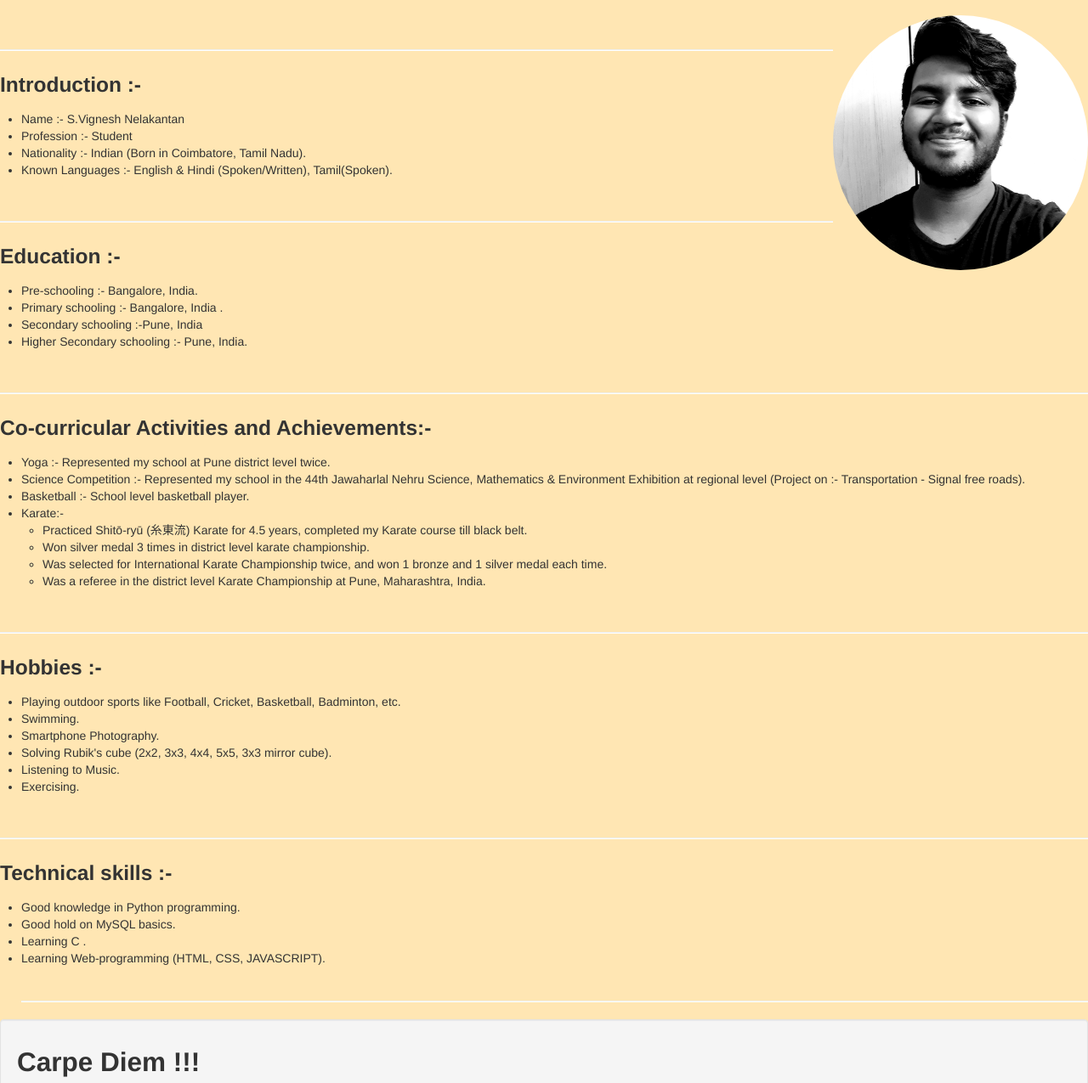
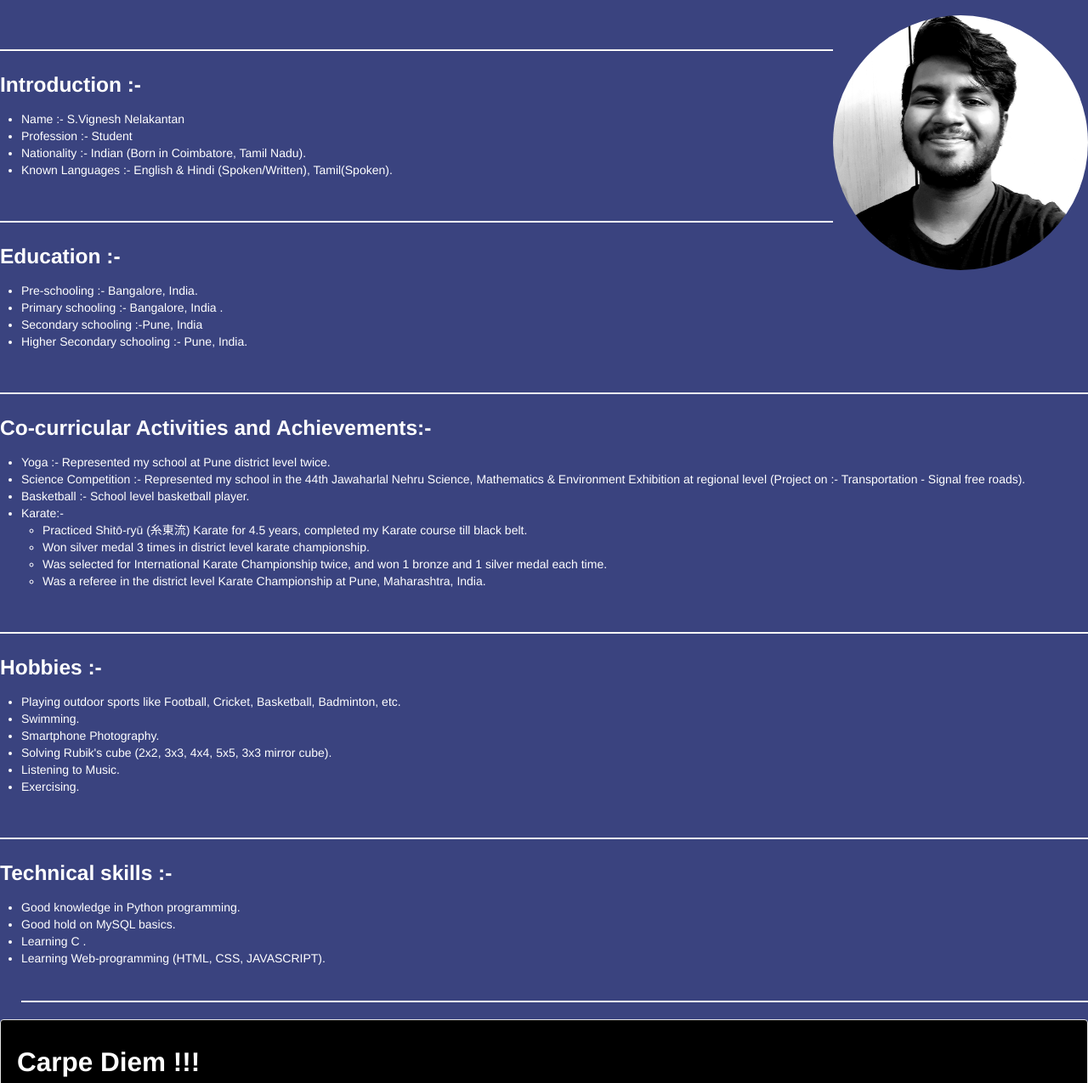
Before and after one commit to viggypedia/viggypedia.github.io, a plain HTML site: page index.html in a window 1280 px wide. Shown: the part 107-1382 px from the top of the page at 85% size. Drawn offline with Linux system fonts and the light colour scheme.

Commit message:
init-commit

```diff
--- a/index.html
+++ b/index.html
@@ -9,10 +9,10 @@
 <label  display: inline-block="margin">
 </label>
 <div>
-    <body style="background-color:#ffe6b3"  style="text-color:white">
-    <div class="well">
+    <body style="background-color:#3A437F"  style="text-color:white">
+    <div class="well" style="background-color:black">
 
-        <h1> Vignesh Welcomes You !!! </h1>
+        <h1 style="color:white"> Vignesh Welcomes You !!! </h1>
     </div>
     <img class="img-circle"src="vignesh-img.jpg" height="300" width="300" style="float:right">
 
@@ -24,8 +24,8 @@
    <div>
     <br>
     <hr class="style5">
-    <h3 >Introduction :-</h3>
-    <ul>
+    <h3 style="color:white" >Introduction :-</h3>
+    <ul style="color:white">
         <li>Name :- S.Vignesh Nelakantan</li>
         <li>Profession :- Student</li>
         <li>Nationality :- Indian (Born in Coimbatore, Tamil Nadu).</li>
@@ -37,8 +37,8 @@
     <br>
     <hr class="style5">
 
-    <h3> Education :-</h3>
-    <ul>
+    <h3 style="color:white"> Education :-</h3>
+    <ul style="color:white">
         <li>Pre-schooling :- Bangalore, India.</li>
         <li>Primary schooling :- Bangalore, India .</li>
         <li>Secondary schooling :-Pune, India</li>
@@ -50,8 +50,8 @@
     <div>
     <br>
     <hr class="style5">
-    <h3>Co-curricular Activities and Achievements:-</h3>
-    <ul>
+    <h3 style="color:white">Co-curricular Activities and Achievements:-</h3>
+    <ul style="color:white">
         <li>Yoga :- Represented my school at Pune district level twice.</li>
         <li>Science Competition :- Represented my school in the 44th Jawaharlal Nehru Science, Mathematics & Environment Exhibition at regional level (Project on :- Transportation - Signal free roads).
         <li>Basketball :- School level basketball player.</li>
@@ -67,8 +67,8 @@
     <div>
     <br>
     <hr class="style5">
-    <h3>Hobbies :-</h3>
-    <ul>
+    <h3 style="color:white">Hobbies :-</h3>
+    <ul style="color:white">
         <li>Playing outdoor sports like Football, Cricket, Basketball, Badminton, etc.</li>
         <li>Swimming. </li>
         <li>Smartphone Photography.</li>
@@ -80,8 +80,8 @@
     <div>
     <br>
     <hr class="style5">
-    <h3>Technical skills :-</h3>
-    <ul>
+    <h3 style="color:white">Technical skills :-</h3>
+    <ul style="color:white">
         <li>Good knowledge in Python programming.</li>
         <li>Good hold on MySQL basics.</li>
         <li>Learning C .</li>
@@ -90,8 +90,8 @@
         <hr class="style5">
     </ul>
     </div>
-    <div class="well">
-    <h2>Carpe Diem !!!</h2>
+    <div class="well" style="background-color:black">
+    <h2 style="color:White">Carpe Diem !!!</h2>
     </div>
 
 </span>
```
